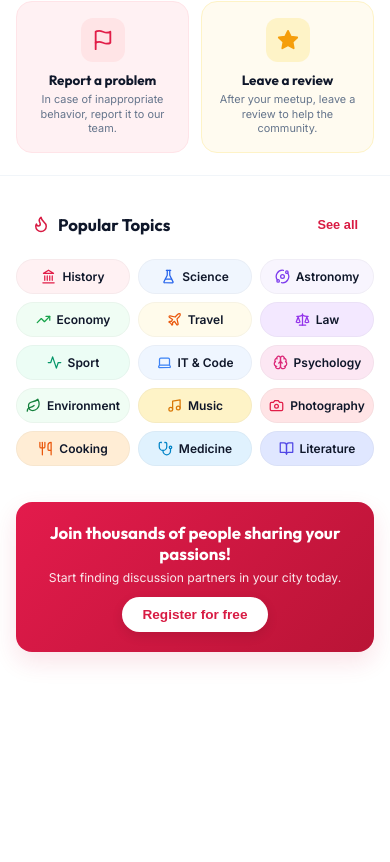
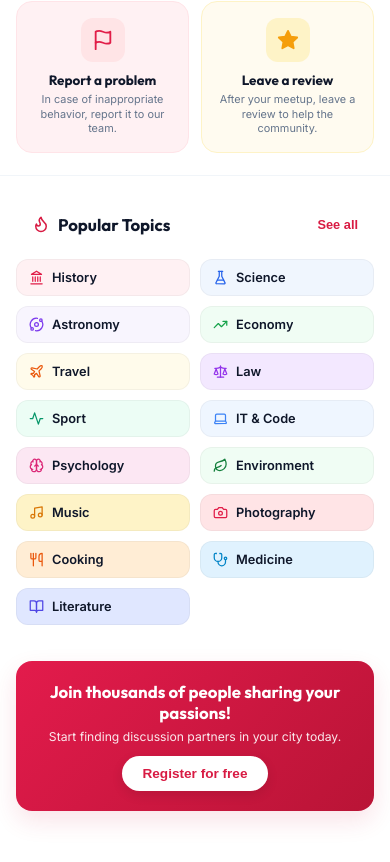
Before and after one commit to NoorFatima323/Un-Vrai-Reseau-Social-App, a React (Vite) app: page / in a window 390 px wide. Shown: the part 1760-2622 px from the top of the page. Before the commit the page ends 2521 px from the top, so only its background shows below. Built offline with nearby package versions, Linux system fonts and the light colour scheme.

Commit message:
Matched Popular Topics grid alignment exact with reference mockup (2 equal columns on mobile, 5 equal columns on desktop)

```diff
--- a/src/index.css
+++ b/src/index.css
@@ -1017,25 +1017,30 @@ body {
 
 .popular-topics-grid {
   display: grid;
-  grid-template-columns: repeat(auto-fill, minmax(102px, 1fr));
-  gap: 8px;
+  grid-template-columns: repeat(2, minmax(0, 1fr));
+  gap: 10px;
   margin-top: 14px;
   width: 100%;
   box-sizing: border-box;
 }
 
+@media (min-width: 600px) {
+  .popular-topics-grid {
+    grid-template-columns: repeat(5, minmax(0, 1fr));
+  }
+}
+
 .topic-chip {
   display: flex;
   align-items: center;
-  justify-content: center;
-  gap: 6px;
-  padding: 9px 8px;
-  border-radius: var(--radius-full);
-  font-size: 0.75rem;
+  gap: 8px;
+  padding: 10px 12px;
+  border-radius: var(--radius-md);
+  font-size: 0.8rem;
   font-weight: 600;
   color: var(--text-main);
   cursor: pointer;
-  border: 1px solid rgba(0,0,0,0.03);
+  border: 1px solid rgba(0,0,0,0.04);
   transition: transform 0.2s, box-shadow 0.2s;
   box-sizing: border-box;
   width: 100%;
```
